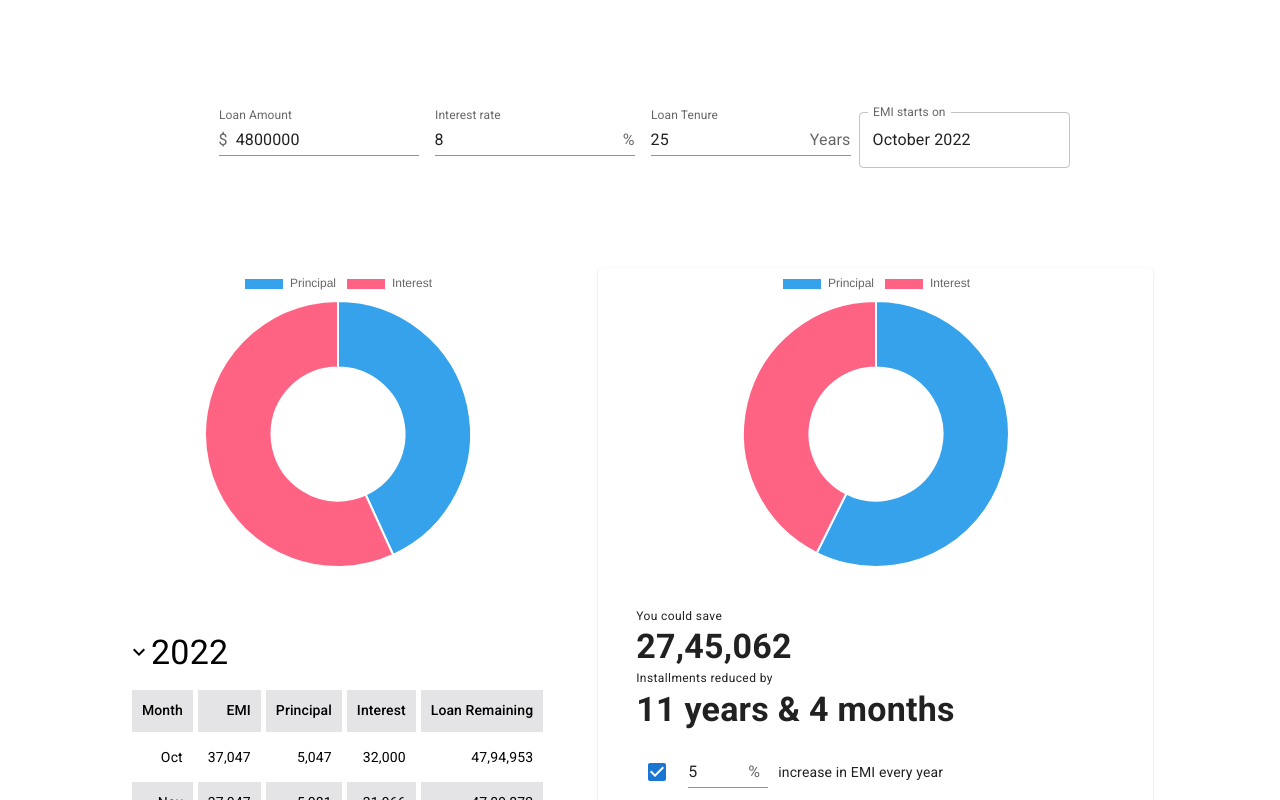
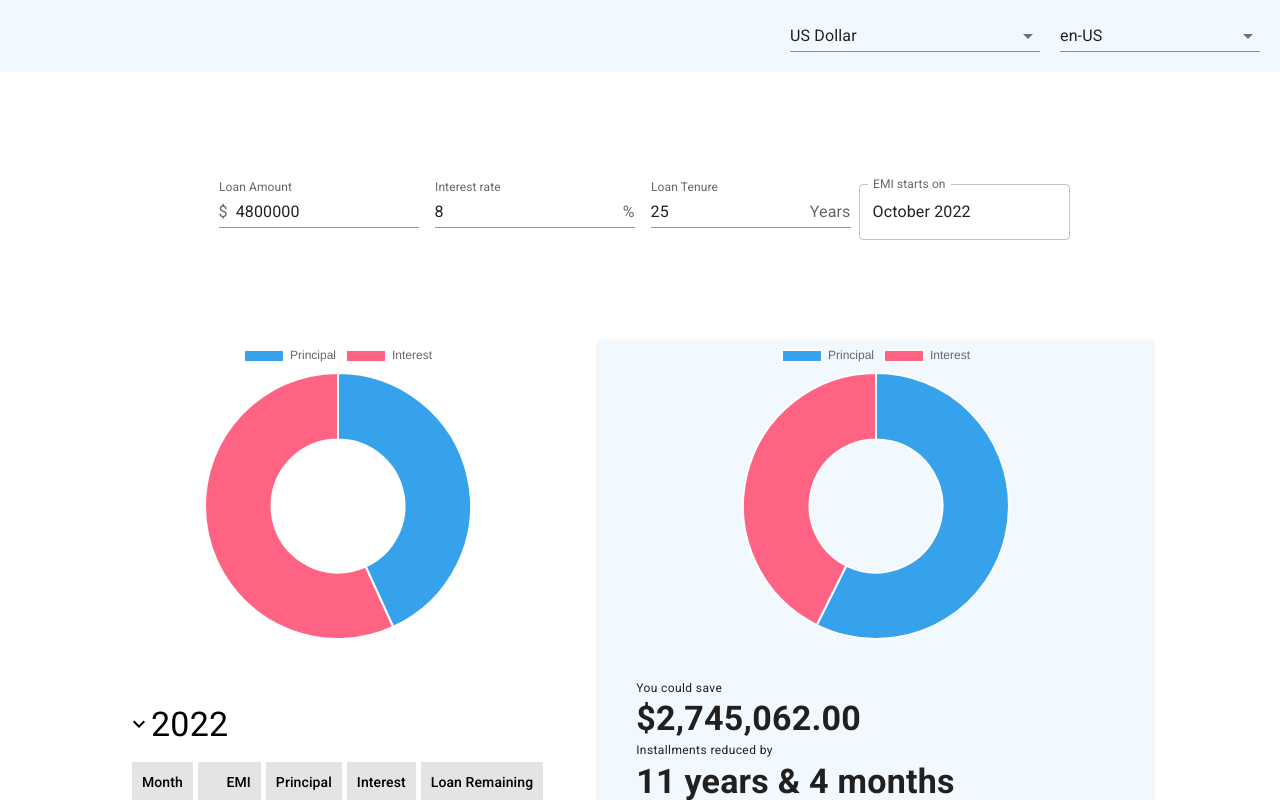
Before and after one commit to agilrajayyan/triminterest, a React (Create React App) app: page / in a window 1280 px wide. Shown: the top 800 px of the page. Built offline with nearby package versions, Linux system fonts and the light colour scheme; no server answers; the database is empty.

Commit message:
-Used context for userPreference (UserPreferenceContext) -Implemented Header component with autocomplete for currency and locale -Currencies are now fetched from firestore

```diff
--- a/package.json
+++ b/package.json
@@ -11,6 +11,7 @@
     "@mui/x-date-pickers": "^5.0.4",
     "chart.js": "^4.0.1",
     "dayjs": "^1.11.5",
+    "firebase": "^9.15.0",
     "react": "^18.2.0",
     "react-chartjs-2": "^5.0.1",
     "react-dom": "^18.2.0",
--- a/src/App.js
+++ b/src/App.js
@@ -1,19 +1,30 @@
-import { useState } from 'react';
+import { useState, useEffect, createContext } from 'react';
 
 import EmiParameters from './components/EmiParameters/EmiParameters';
 import EmiPlans from './components/EmiPlans/EmiPlans';
+import Header from './components/Header/Header';
+import { UserPreferenceContext } from './utils/UserPreferenceContext';
 
 function App() {
   const [emiParams, setEmiParams] = useState({});
+  const [userPreference, setUserPreference] = useState({
+    currency: 'USD',
+    locale: 'en-US',
+  });
 
   return (
     <div>
-      <EmiParameters
-        onChangeEmiParams={(params) => {
-          setEmiParams(params);
-        }}
+      <Header
+        onChangePreference={(eventData) => setUserPreference(eventData)}
       />
-      <EmiPlans emiParams={emiParams} />
+      <UserPreferenceContext.Provider value={userPreference}>
+        <EmiParameters
+          onChangeEmiParams={(params) => {
+            setEmiParams(params);
+          }}
+        />
+        <EmiPlans emiParams={emiParams} />
+      </UserPreferenceContext.Provider>
     </div>
   );
 }
--- a/src/components/EmiPlans/EmiPlans.js
+++ b/src/components/EmiPlans/EmiPlans.js
@@ -1,4 +1,4 @@
-import { useState, useEffect, useReducer } from 'react';
+import { useState, useEffect, useReducer, useContext } from 'react';
 import classes from './EmiPlans.module.css';
 import shared from '../../styles.module.css';
 import EmiList from './EmiList/EmiList';
@@ -10,11 +10,13 @@ import Card from '@mui/material/Card';
 import AcceleratedPlanParams from './AcceleratedPlanParams/AcceleratedPlanParams';
 import {
   formatNumber,
+  formatCurrency,
   getAcceleratedEmiPlan,
   getRegularEmiPlan,
 } from './../../utils/helper';
 import { Chart as ChartJS, ArcElement, Tooltip, Legend } from 'chart.js';
 import { Doughnut } from 'react-chartjs-2';
+import { UserPreferenceContext } from './../../utils/UserPreferenceContext';
 ChartJS.register(ArcElement, Tooltip, Legend);
 
 const acceleratedEmiReducer = (state, action) => {
@@ -73,6 +75,7 @@ function EmiPlans(props) {
     emiHikeRate: null,
     regularPrepayment: null,
   });
+  const userPreference = useContext(UserPreferenceContext);
 
   const accParamsChangeHandler = (eventData) => {
     const { interestRate, numberOfYears, loanAmount, emiStartDate } =
@@ -123,7 +126,11 @@ function EmiPlans(props) {
         acceleratedEmi.plan &&
         acceleratedEmi.plan.totalInterest) ||
       0;
-    return formatNumber(regularEmiInterest - acceleratedEmiInterest);
+    return formatCurrency(
+      regularEmiInterest - acceleratedEmiInterest,
+      userPreference.locale,
+      userPreference.currency
+    );
   };
 
   const getInstallmentsReducedBy = () => {
@@ -178,7 +185,7 @@ function EmiPlans(props) {
           </div>
         </div>
         {/* Accelerated EMI plan */}
-        <Card>
+        <Card style={{ background: '#f1f8fe' }}>
           <div className={classes.doughtnut_chart}>
             <Doughnut data={accEmiChartData} />
           </div>
--- /dev/null
+++ b/src/components/Header/Header.js
@@ -0,0 +1,102 @@
+import { useState, useEffect, createContext } from 'react';
+import Autocomplete from '@mui/material/Autocomplete';
+import Box from '@mui/material/Box';
+import TextField from '@mui/material/TextField';
+import classes from './Header.module.css';
+import { db } from '../../index';
+import { collection, getDocs } from 'firebase/firestore';
+
+function Header(props) {
+  const [currencies, setCurrencies] = useState([]);
+  const [currency, setCurrency] = useState({
+    name: 'US Dollar',
+    code: 'USD',
+  });
+  const [locale, setLocale] = useState('en-US');
+
+  const languages = ['en-US', 'de-DE', 'it-IT'];
+
+  const fetchCurrencies = async () => {
+    const querySnapshot = await getDocs(collection(db, 'currencies'));
+    const response = querySnapshot.docs.map((doc) => {
+      return { ...doc.data(), id: doc.id };
+    });
+    setCurrencies(response);
+  };
+
+  useEffect(() => {
+    fetchCurrencies();
+  }, []);
+
+  useEffect(() => {
+    props.onChangePreference({ currency: currency.code, locale });
+  }, [currency, locale]);
+
+  return (
+    <div className={classes.header_container}>
+      <Autocomplete
+        id="currency-auto-complete"
+        sx={{ width: 250 }}
+        value={currency}
+        onChange={(event, newValue) => setCurrency(newValue)}
+        options={currencies}
+        autoHighlight
+        getOptionLabel={(option) => option.name}
+        renderOption={(props, option) => (
+          <Box
+            component="li"
+            sx={{ '& > img': { mr: 2, flexShrink: 0 } }}
+            {...props}
+          >
+            <img
+              loading="lazy"
+              height="20"
+              width="30"
+              styles={{ padding: '10px 0' }}
+              src={option.flag}
+              alt={option.name}
+            />
+            {option.code} {option.name}
+          </Box>
+        )}
+        renderInput={(params) => (
+          <TextField
+            {...params}
+            variant="standard"
+            inputProps={{
+              ...params.inputProps,
+            }}
+          />
+        )}
+      />
+      <Autocomplete
+        id="locale-auto-complete"
+        sx={{ width: 200 }}
+        value={locale}
+        onChange={(event, newValue) => setLocale(newValue)}
+        options={languages}
+        autoHighlight
+        getOptionLabel={(option) => option}
+        renderOption={(props, option) => (
+          <Box
+            component="li"
+            sx={{ '& > img': { mr: 2, flexShrink: 0 } }}
+            {...props}
+          >
+            {option}
+          </Box>
+        )}
+        renderInput={(params) => (
+          <TextField
+            {...params}
+            variant="standard"
+            inputProps={{
+              ...params.inputProps,
+            }}
+          />
+        )}
+      />
+    </div>
+  );
+}
+export default Header;
--- /dev/null
+++ b/src/components/Header/Header.module.css
@@ -0,0 +1,7 @@
+.header_container {
+  background: #f1f8fe;
+  display: flex;
+  gap: 20px;
+  justify-content: end;
+  padding: 20px;
+}
--- a/src/index.js
+++ b/src/index.js
@@ -3,6 +3,22 @@ import ReactDOM from 'react-dom/client';
 import './index.css';
 import App from './App';
 import reportWebVitals from './reportWebVitals';
+import { initializeApp } from 'firebase/app';
+import { getAnalytics } from 'firebase/analytics';
+import { getFirestore } from 'firebase/firestore';
+
+const firebaseConfig = {
+  apiKey: 'AIzaSyCFY2AiOiV9jTaHml9s7TC8IM2BRFgZrVk',
+  authDomain: 'slayinterest.firebaseapp.com',
+  projectId: 'slayinterest',
+  storageBucket: 'slayinterest.appspot.com',
+  messagingSenderId: '88321934137',
+  appId: '1:88321934137:web:9d65f52a357dea14351ee8',
+  measurementId: 'G-TQWYBM5PSG',
+};
+const app = initializeApp(firebaseConfig);
+export const analytics = getAnalytics(app);
+export const db = getFirestore(app);
 
 const root = ReactDOM.createRoot(document.getElementById('root'));
 root.render(
--- /dev/null
+++ b/src/utils/UserPreferenceContext.js
@@ -0,0 +1,6 @@
+import { createContext } from 'react';
+
+export const UserPreferenceContext = createContext({
+  locale: 'en-US',
+  currency: 'USD',
+});
--- a/src/utils/helper.js
+++ b/src/utils/helper.js
@@ -157,3 +157,11 @@ export const getNthPaymentDate = (startDate, installmentNumber) => {
 export const formatNumber = (number) => {
   return new Intl.NumberFormat('en-IN').format(number);
 };
+
+export const formatCurrency = (number, locale, currencyCode) => {
+  return new Intl.NumberFormat(locale, {
+    style: 'currency',
+    currency: currencyCode,
+    roundingMode: 'trunc',
+  }).format(number);
+};
```
Also changed, not shown: 1 other file (tests, documents, lock files or other folders).
